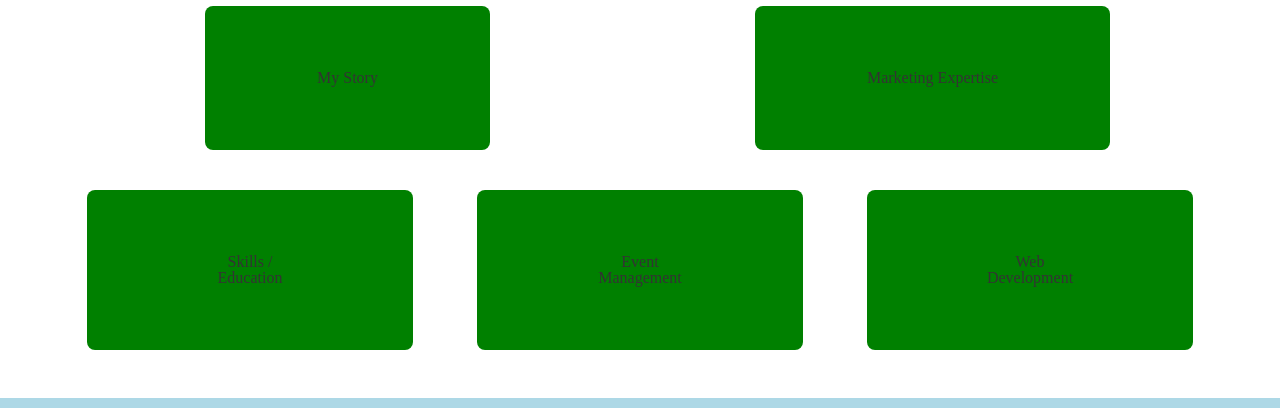
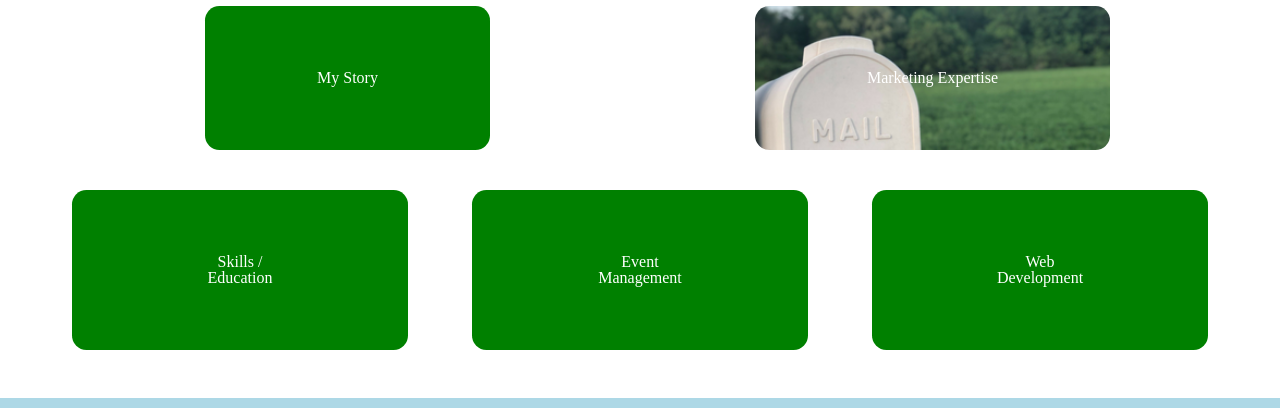
Before and after one commit to jottUSA/Jesse-Ott, a plain HTML site: page homepage/index.html in a window 1280 px wide. Shown: the part 616-1024 px from the top of the page. Drawn offline with nearby package versions, Linux system fonts and the light colour scheme; grey boxes are pictures that could not be loaded; files whose address does not match are found by name.

Commit message:
category image set

```diff
--- a/homepage/index.html
+++ b/homepage/index.html
@@ -51,13 +51,19 @@
           <h3> My Story</h3>
         </div>
         </div>
-        <div id="category" id="marketing" class="col-md-6">
-          <h3>Marketing Expertise</h3>
+        <div id="category" class="col-md-6">
+          <div id="marketing">
+            <div class="marketing-expertise">
+              <h3>Marketing Expertise</h3>
+            </div>
+          </div>
         </div>
-      </div>
+
       <div class="row">
         <div id="category" class="col-md-4">
+          <div id="skills-education">
           <h3>Skills / Education</h3>
+        </div>
         </div>
         <div id="category" class="col-md-4">
           <h3>Event Management</h3>
--- a/homepage/resources/CSS/style.css
+++ b/homepage/resources/CSS/style.css
@@ -54,10 +54,13 @@ padding:1em 2em 1em 2em;
 .categories .container h3 {
   background-color: green;
   padding: 4em 7em 4em 7em;
-  border-radius: .5em;
+  border-radius: .9em;
+  color: white;
 }
-#marketing {
-  background-image: url("C:\Code Academy\my-website\homepage\resources\images");
+#marketing h3{
+  background-image:url("C:/Code Academy/my-website/homepage/resources/images/website-cta-mailbox.png");
+  background-repeat: no-repeat;
+  background-size: cover;
 }
 
 /* Footer */
```
Also changed, not shown: homepage/resources/images/website-cta-mailbox.png (renamed from homepage/resources/images/Website CTA's.png).
